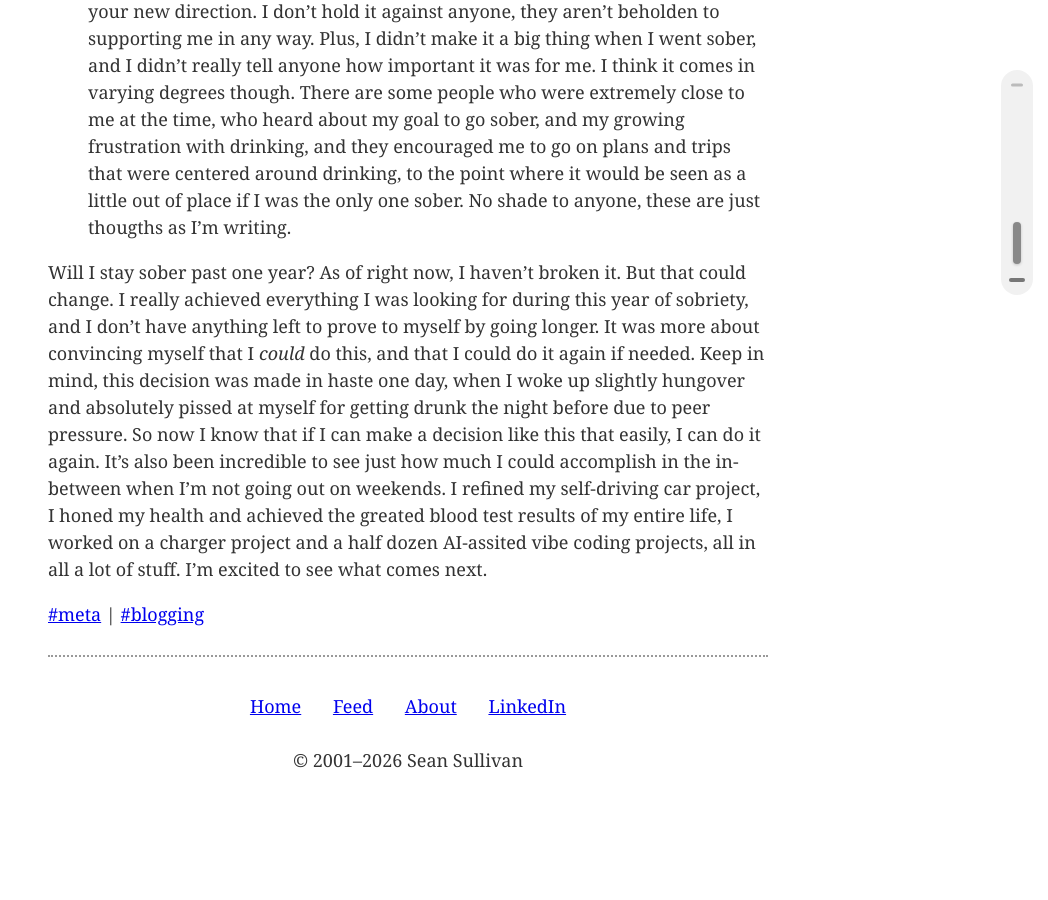
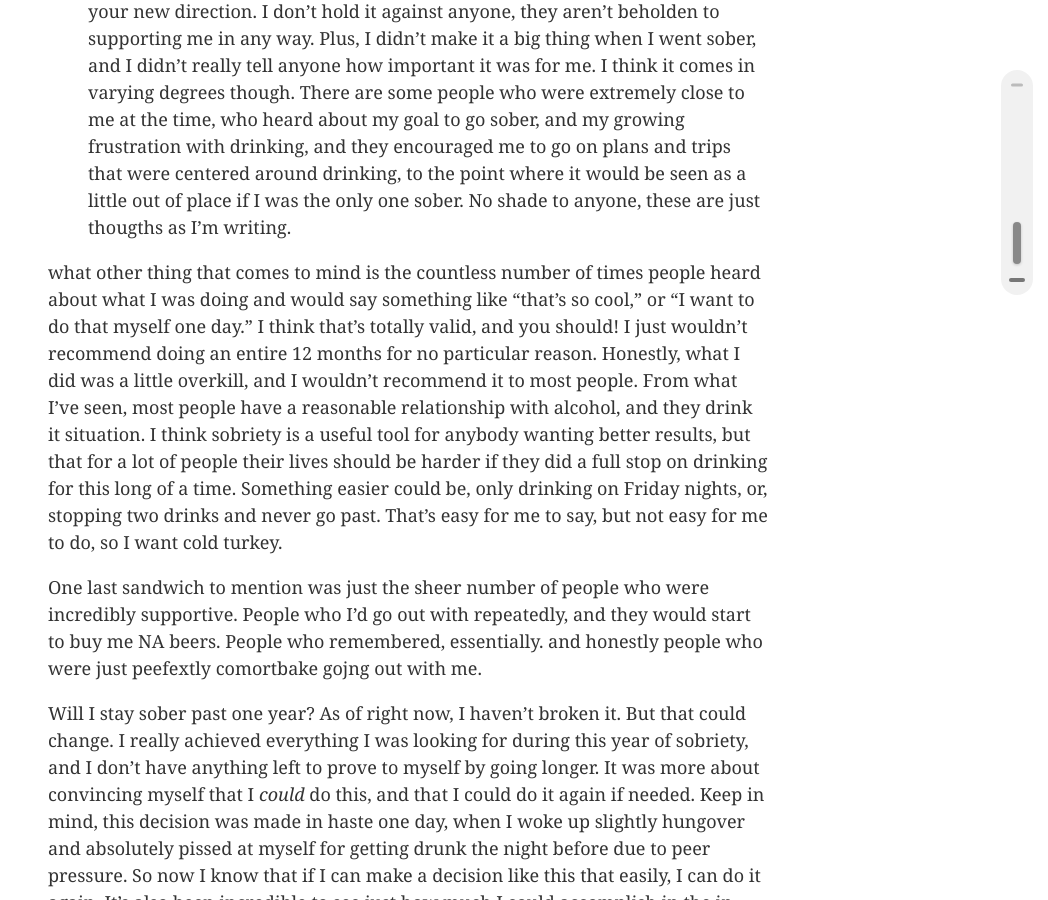
Before and after one commit to 0sps/sull1van.com, a Jekyll site: the page built from _posts/2026-07-04-thoughts-on-a-year-sober.md, in a window 1280 px wide and 900 px high, scrolled down 2892 px. Shown: the whole window, without its empty margins (232-1280 px from the left). Built offline with Jekyll 4.4.1, drawn with Linux system fonts in a browser that asks for light colours; before the commit the page ends 3684 px from its top, so only the background shows below that.

Commit message:
Update 2026-07-04-thoughts-on-a-year-sober.md

```diff
--- a/_posts/2026-07-04-thoughts-on-a-year-sober.md
+++ b/_posts/2026-07-04-thoughts-on-a-year-sober.md
@@ -58,6 +58,11 @@ Some reflections on this past year:
 7. **Some people encouraged me to drink when I was trying to drink less, and they are noticeably silent now that I'm sober.** This is probably the biggest thing to watch out for. I had explained my desire to drink less to everyone around me, and most people were supportive, but there were still a lot of people who would text me and ask to get extremely drunk with me. I'm not mad, that's what I was known for in college. But it's a weird feeling to be wanting to push yourself in one direction after being known to be the complete opposite, and the people around you aren't necessarily used to / serious about your new direction. I don't hold it against anyone, they aren't beholden to supporting me in any way. Plus, I didn't make it a big thing when I went sober, and I didn't really tell anyone how important it was for me. I think it comes in varying degrees though. There are some people who were extremely close to me at the time, who heard about my goal to go sober, and my growing frustration with drinking, and they encouraged me to go on plans and trips that were centered around drinking, to the point where it would be seen as a little out of place if I was the only one sober. No shade to anyone, these are just thougths as I'm writing.
 
 
+what other thing that comes to mind is the countless number of times people heard about what I was doing and would say something like "that's so cool," or "I want to do that myself one day." I think that's totally valid, and you should! I just wouldn't recommend doing an entire 12 months for no particular reason. Honestly, what I did was a little overkill, and I wouldn't recommend it to most people. From what I've seen, most people have a reasonable relationship with alcohol, and they drink it situation. I think sobriety is a useful tool for anybody wanting better results, but that for a lot of people their lives should be harder if they did a full stop on drinking for this long of a time. Something easier could be, only drinking on Friday nights, or, stopping two drinks and never go past. That's easy for me to say, but not easy for me to do, so I want cold turkey.
+
+
+One last sandwich to mention was just the sheer number of people who were incredibly supportive. People who I'd go out with repeatedly, and they would start to buy me NA beers. People who remembered, essentially. and honestly people who were just peefextly comortbake gojng out with me.
+
 
 
 
```
